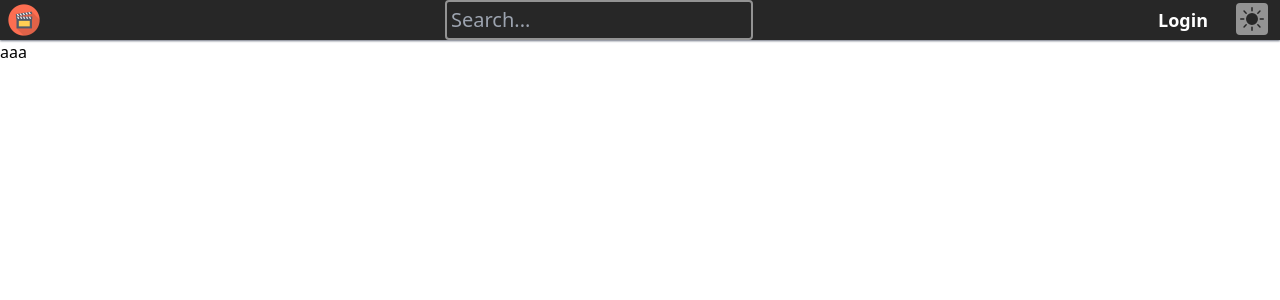
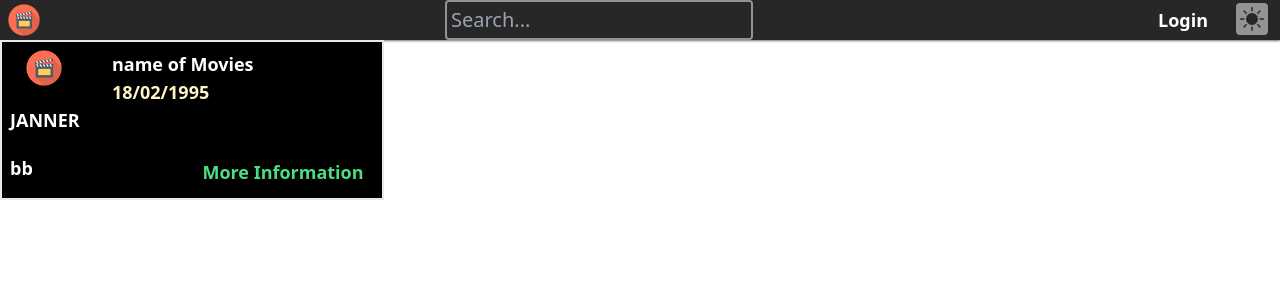
Before and after one commit to NetanelShimoni/MoviesReview, a React (Create React App) app in the folder frontend/: page / in a window 1280 px wide. Shown: the top 300 px of the page. Built offline with nearby package versions, Linux system fonts and the light colour scheme.

Commit message:
MovieCard

```diff
--- a/frontend/src/components/Home/Home.jsx
+++ b/frontend/src/components/Home/Home.jsx
@@ -1,5 +1,12 @@
 import React from "react";
+import MovieCard from "../MovieCard/MovieCard";
 
 export default function Home() {
-  return <div>aaa</div>;
+  return (
+    // <div className="bg-gradient-to-r from-violet-500 to-fuchsia-500  md:bg-gradient-to-r">
+    <>
+      <MovieCard />
+    </>
+    // </div>
+  );
 }
--- /dev/null
+++ b/frontend/src/components/MovieCard/MovieCard.jsx
@@ -0,0 +1,25 @@
+import React from "react";
+
+export default function MovieCard() {
+  return (
+    <div className="grid grid-rows-3 text-white font-semibold text-lg   max-w-sm h-40 bg-black border-2 border-green-600-700 ">
+      <div className="grid grid-cols-2  p-2  ">
+        <img src="./logo.jpg" className="h-9 pl-4 " />
+        <div>
+          <p className="relative right-20 "> name of Movies</p>
+          <p className="relative text-amber-100 right-20">18/02/1995</p>
+        </div>
+      </div>
+
+      <div className="pt-3 p-2">
+        <p>JANNER</p>
+      </div>
+      <div className="grid grid-cols-2 p-2">
+        <p>bb</p>
+        <button className="text-green-400 outline-pink-500">
+          More Information
+        </button>
+      </div>
+    </div>
+  );
+}
```
